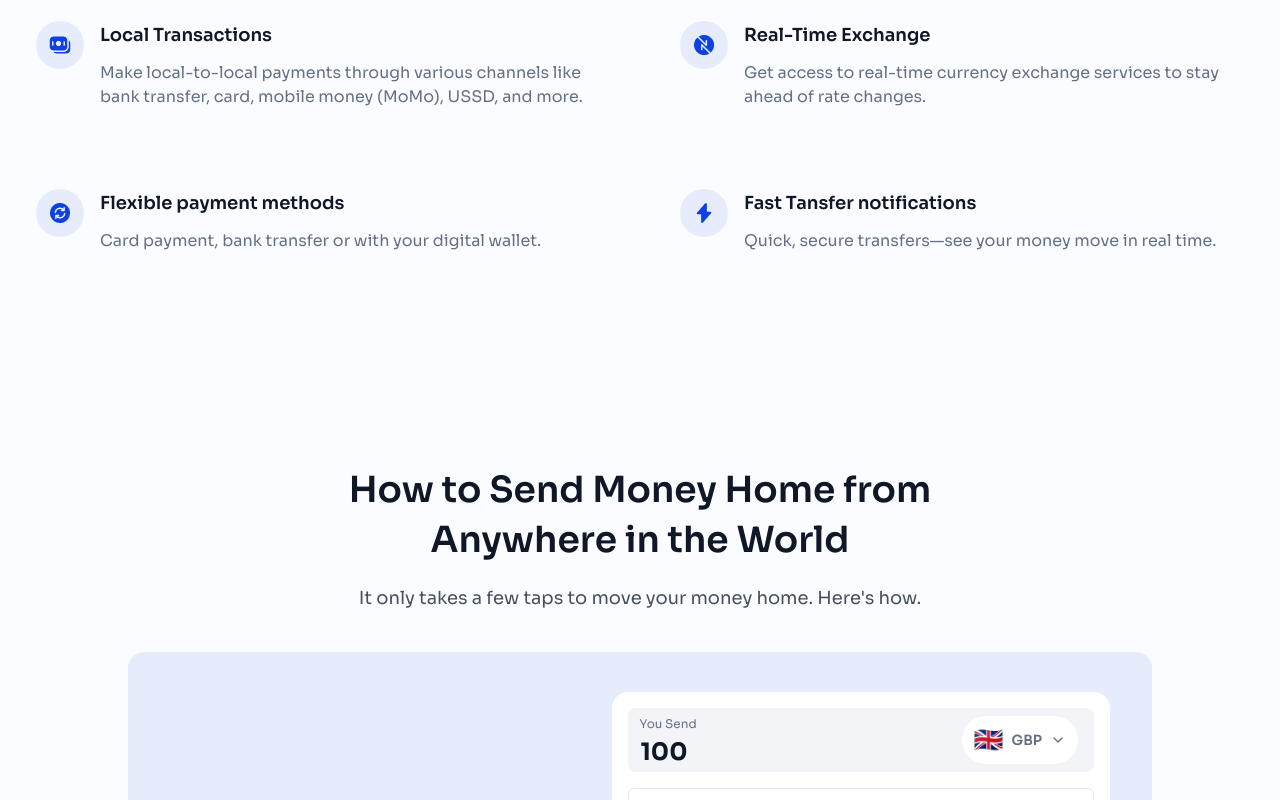
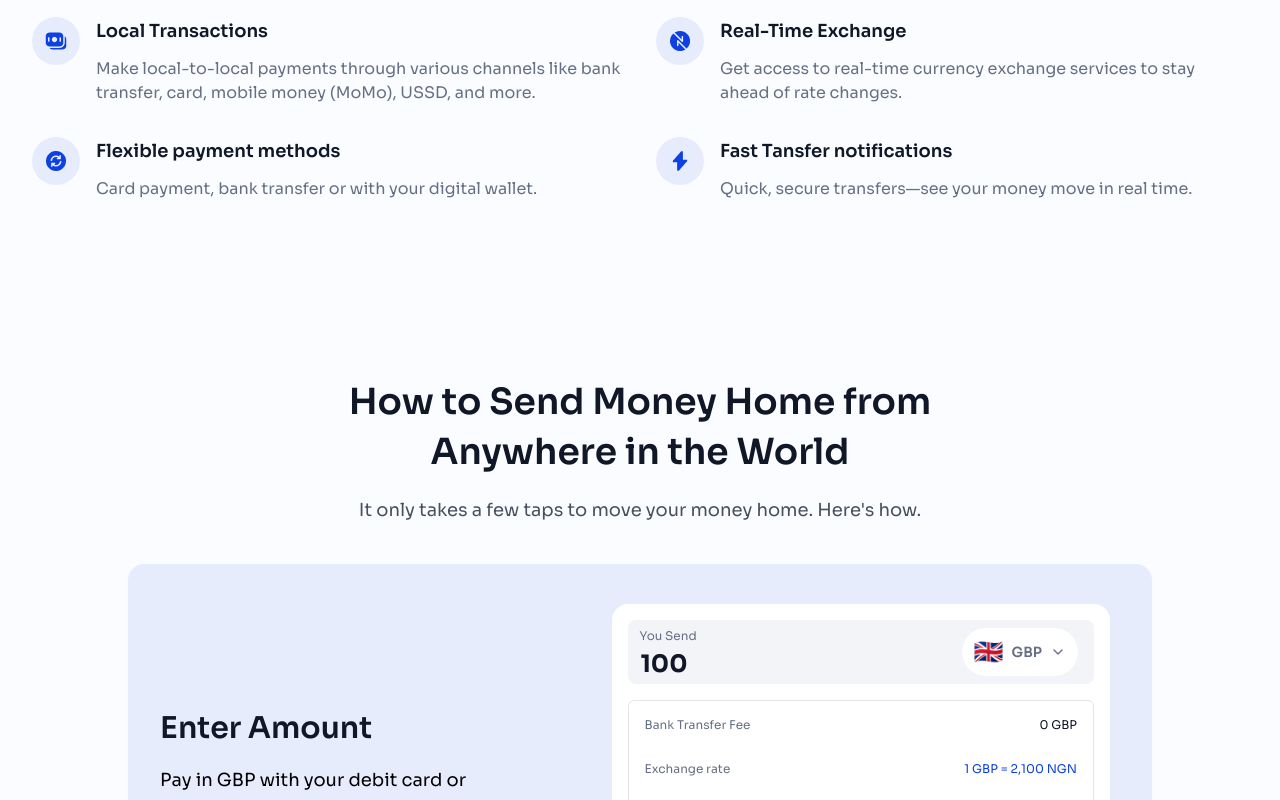
Before and after one commit to Joesef127/cudify, a React (Vite) app: page /send_money_home in a window 1280 px wide. Shown: the part 1180-1980 px from the top of the page. Built offline with nearby package versions, Linux system fonts and the light colour scheme.

Commit message:
chore: edited spacing and padding

```diff
--- a/src/components/ProcessSection.tsx
+++ b/src/components/ProcessSection.tsx
@@ -3,7 +3,7 @@ import SectionIntro from "./ui/SectionIntro";
 
 const ProcessSection = ({ header, subHeader, steps }: ProcessSectionProps) => {
   return (
-    <section className="py-12 sm:py-16 lg:py-24 bg-[#FAFCFF] w-full flex justify-center items-center">
+    <section className="py-12 sm:py-16 bg-[#FAFCFF] w-full flex justify-center items-center">
       <div className="container w-[90%] md:w-[80%] mx-auto flex flex-col justify-center items-center gap-10 overflow-hidden">
         <SectionIntro header={header} subHeader={subHeader} />
 
--- a/src/components/WhyChose.tsx
+++ b/src/components/WhyChose.tsx
@@ -13,7 +13,7 @@ const WhyChose = ({ header, subHeader, whyChoseData }: WhyChoseProps) => {
           className="
             grid grid-cols-1
             sm:grid-cols-2
-            gap-6 sm:gap-8 lg:gap-10
+            gap-0
             w-full
           "
         >
--- a/src/components/ui/WhyChoseCard.tsx
+++ b/src/components/ui/WhyChoseCard.tsx
@@ -6,7 +6,7 @@ const WhyChoseCard = ({ icon, heading, desc }: SecurityCardProps) => {
     <div
       className="
         flex items-start gap-3 sm:gap-4
-        rounded-2xl p-4 sm:p-5
+        rounded-2xl p-4
         w-full h-full
         transition-colors
       "
```
